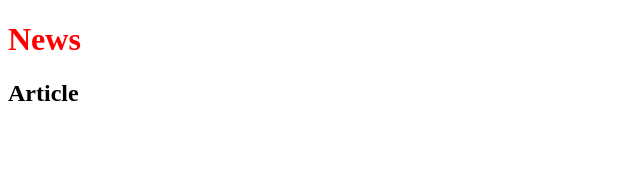
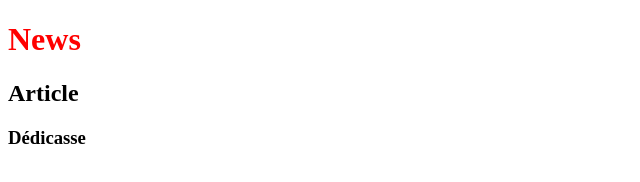
Before and after one commit to Test99917/test, a plain HTML site: page index.html in a window 1280 px wide. Shown: the whole page, without its empty margins (0-640 px from the left). Drawn offline with Linux system fonts and the light colour scheme.

Commit message:
Ajout des dédicasse

```diff
--- a/index.html
+++ b/index.html
@@ -7,5 +7,6 @@
 <body>
    <h1>News</h1>
    <h2>Article</h2>
+   <h3>Dédicasse</h3>
 </body>
 </html>
```
